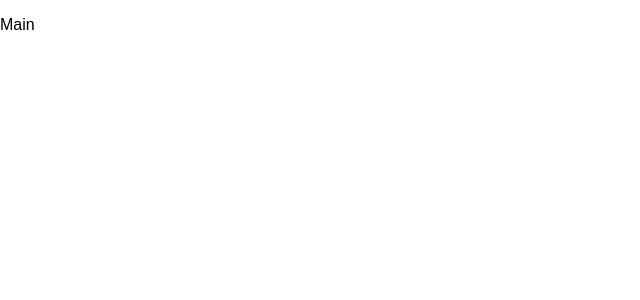
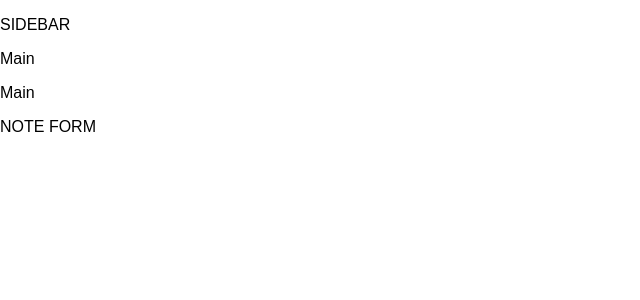
Before and after one commit to jmcarlso/noteherder, a React (Create React App) app: page / in a window 1280 px wide. Shown: the top 300 px of the page, without its empty margins (0-640 px from the left). Built offline with nearby package versions, Linux system fonts and the light colour scheme.

Commit message:
added components

```diff
--- a/src/App.js
+++ b/src/App.js
@@ -2,12 +2,18 @@ import React, { Component } from 'react'
 
 import './App.css'
 import Main from './Main'
+import NoteList from './NoteList'
+import Sidebar from './Sidebar'
+import NoteForm from './NoteForm'
 
 class App extends Component {
   render() {
     return (
       <div className="App">
+        <Sidebar />
+        <NoteList />
        <Main />
+       <NoteForm />
       </div>
     )
   }
--- /dev/null
+++ b/src/NoteForm.js
@@ -0,0 +1,9 @@
+import React from 'react'
+import './NoteForm.css'
+
+class NoteForm extends React.Component {
+render()
+{
+    return <p>NOTE FORM</p>
+}}
+export default NoteForm
--- /dev/null
+++ b/src/NoteList.js
@@ -0,0 +1,8 @@
+import React from 'react'
+
+import './NoteList.css'
+
+const NoteList = () => {
+return <p>Main</p>
+}
+export default NoteList
--- /dev/null
+++ b/src/Sidebar.js
@@ -0,0 +1,8 @@
+import React from 'react'
+
+import './Sidebar.css'
+
+const Sidebar = () => {
+return <p>SIDEBAR</p>
+}
+export default Sidebar
```
Also changed, not shown: src/NoteForm.css (added), src/NoteList.css (added), src/Sidebar.css (added).
